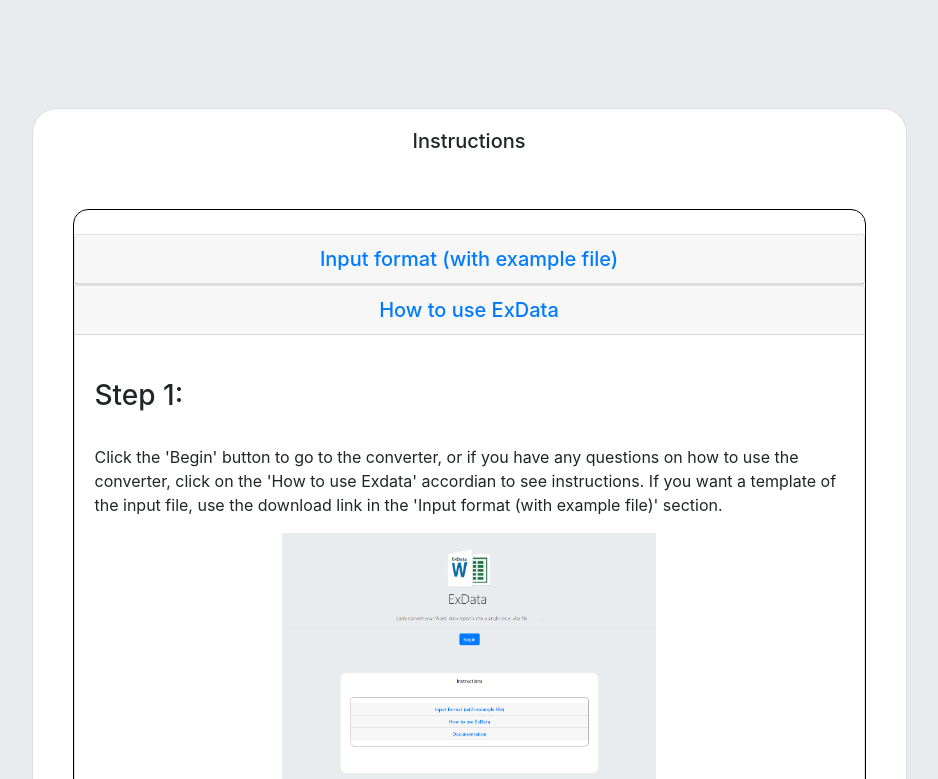
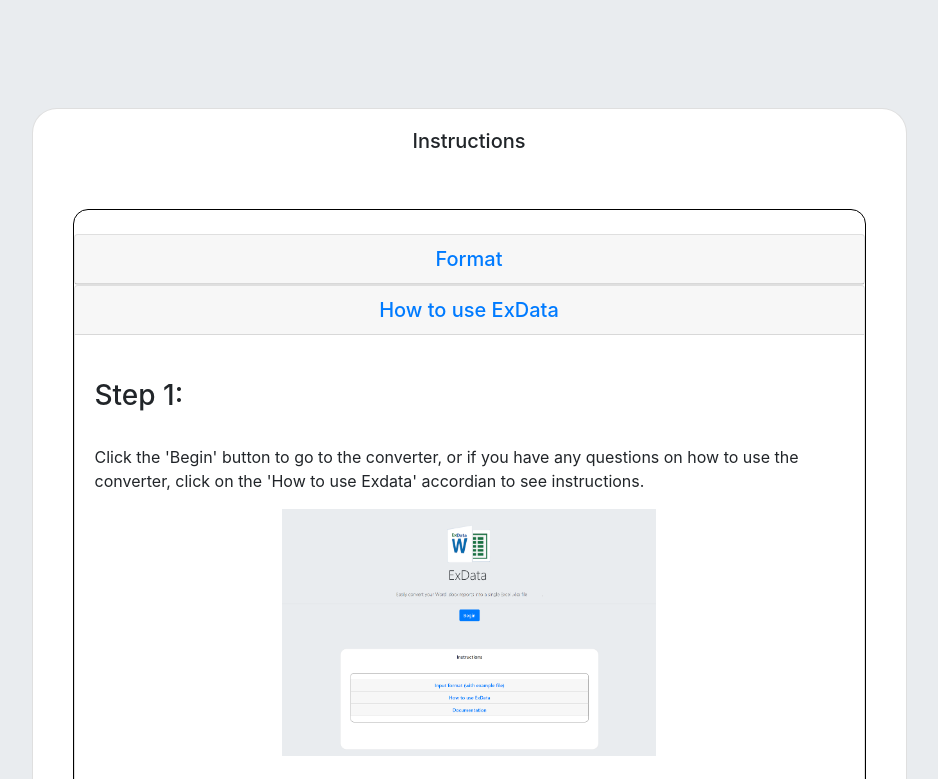
Before and after one commit to cdcorro/Exdata_revised, a Flask app: template templates/index.html in a window 1280 px wide. Shown: the part 472-1251 px from the top of the page, without its empty margins (171-1109 px from the left). Run offline with Flask 2, Linux system fonts and the light colour scheme; the template is opened without the code that fills it, so the values that code supplies are empty; some libraries are stand-ins or nearby versions.

Commit message:
fixing instructions

```diff
--- a/templates/index.html
+++ b/templates/index.html
@@ -33,7 +33,7 @@
 	     			<div id="accordion1" role="tablist">
 		     			  <div class="card">
 		     			    <div class="card-header" role="tab" id="headingOne1">
-		     			      <h5 class="mb-0"> <a data-toggle="collapse" href="#collapseOne1" role="button" aria-expanded="true" aria-controls="collapseOne1"> Input format (with example file) </a> </h5>
+		     			      <h5 class="mb-0"> <a data-toggle="collapse" href="#collapseOne1" role="button" aria-expanded="true" aria-controls="collapseOne1"> Format </a> </h5>
 	     			        </div>
 		     			    <div id="collapseOne1" class="collapse" role="tabpanel" aria-labelledby="headingOne1" data-parent="#accordion1">
 		     			      <div class="card-body">
@@ -50,7 +50,7 @@
                       <br />
                       <h3 style='text-align: left'>Step 1: </h3><br />
                       <p style='text-align: left'>
-                        Click the 'Begin' button to go to the converter, or if you have any questions on how to use the converter, click on the 'How to use Exdata' accordian to see instructions. If you want a template of the input file, use the download link in the 'Input format (with example file)' section.
+                        Click the 'Begin' button to go to the converter, or if you have any questions on how to use the converter, click on the 'How to use Exdata' accordian to see instructions.
                       </p>
                       <img src="{{ url_for('static', filename='images/1.png') }}" style="width: 50%">
                       <br />
```
